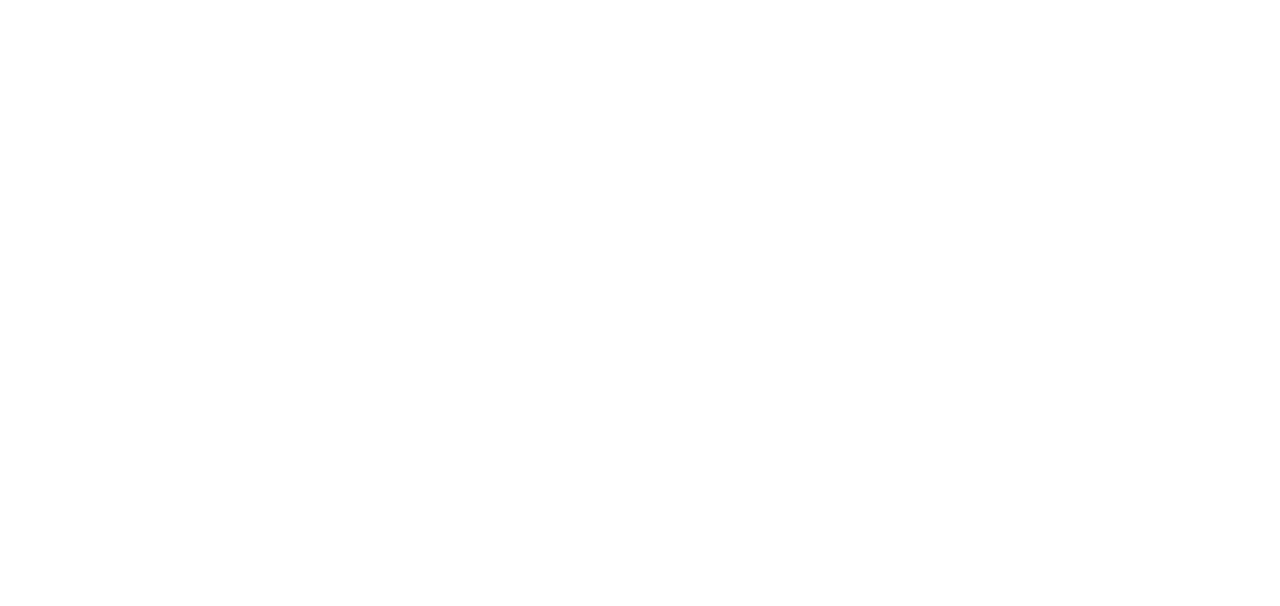
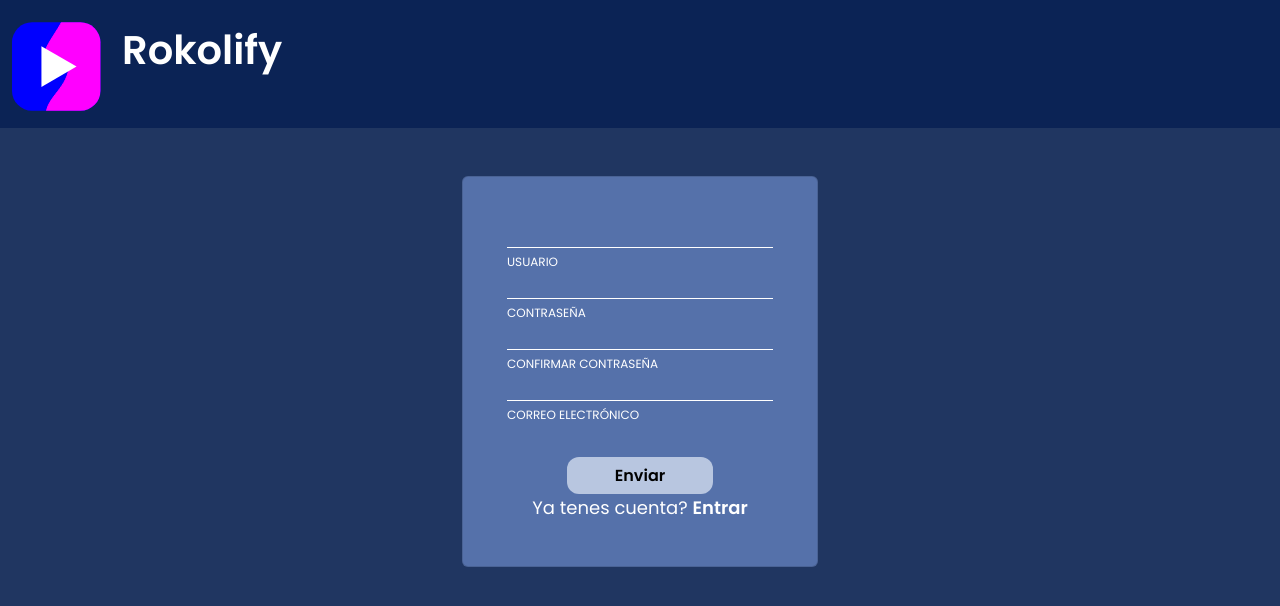
Before and after one commit to francoaccifonte/democratify, a React (Create React App) app: page /signup in a window 1280 px wide. Shown: the top 606 px of the page. Built offline with nearby package versions, Linux system fonts and the light colour scheme.

Commit message:
add signup form card

```diff
--- a/src/App.tsx
+++ b/src/App.tsx
@@ -6,6 +6,7 @@ import { useSelector, useDispatch } from 'react-redux'
 import './App.css'
 import OngoingPlaylistView from './views/ongoing_playlist/ongoing_playlist_view'
 import LoginView from './views/login_view'
+import SignupView from './views/signup/signup_view'
 import PlaylistSelectionView from './views/playlist_selection/playlist_selection_view'
 import PlaylistShowView from './views/playlist_show_view/playlist_show_view'
 import VotationView from './views/votation/votation_view'
@@ -35,6 +36,7 @@ function App () {
       <Router>
         <Switch>
           <Route exact path="/" component={LoginView} />
+          <Route exact path="/signup" component={SignupView} />
           <Route exact path="/playlists" component={PlaylistSelectionView} />
           <Route exact path="/playlists/ongoing" component={OngoingPlaylistView} />
           <Route exact path="/playlists/:id" component={PlaylistShowView} />
--- a/src/color_palette.ts
+++ b/src/color_palette.ts
@@ -8,7 +8,8 @@ const adminPalette = {
   Light: '#203661',
   Dark: '#000000',
   Muted: '#5571AA',
-  White: '#FFFFFF'
+  White: '#FFFFFF',
+  Black: '#000000'
 }
 
 const userPalette = {
@@ -21,7 +22,8 @@ const userPalette = {
   Light: '#770B5F',
   Dark: '#000000',
   Muted: '#AA1E8B',
-  White: '#FFFFFF'
+  White: '#FFFFFF',
+  Black: '#000000'
 }
 
 type Palettes = 'admin' | 'user';
--- a/src/index.css
+++ b/src/index.css
@@ -16,4 +16,11 @@ code {
   font-family: 'Poppins';
   /* src: local('Poppins-Regular'), url('./assets/fonts/Poppins-Regular.ttf') format('truetype'); */
   src: local('Poppins-Semi-Bold'), url('./assets/fonts/Poppins-SemiBold.ttf') format('truetype');
+  font-weight: 600;
 }
+
+@font-face {
+  font-family: 'Poppins';
+  src: local('Poppins-Regular'), url('./assets/fonts/Poppins-Regular.ttf') format('truetype');
+  font-weight: 400;
+}
--- a/src/views/components/text.tsx
+++ b/src/views/components/text.tsx
@@ -4,6 +4,7 @@ type TextProps = {
   type: string;
   color?: string;
   children: React.ReactNode;
+  onClick?: () => void;
 }
 
 const Text = (props: TextProps) => {
@@ -14,12 +15,37 @@ const Text = (props: TextProps) => {
     fontSize: '2.5rem',
     lineHeight: '3.75rem'
   }
+  const titleStyle = {
+    fontFamily: 'Poppins',
+    fontStyle: 'normal',
+    fontWeight: 600,
+    fontSize: '1rem',
+    lineHeight: '1.5rem'
+  }
   const bodyRegularStyle = {
     fontFamily: 'Poppins',
     fontStyle: 'normal',
-    fontWeight: 'normal',
+    fontWeight: '400',
     fontSize: '1.125rem',
     lineHeight: '1.75rem'
+  }
+  const bodyCaptionStyle = {
+    fontFamily: 'Poppins',
+    fontStyle: 'normal',
+    fontWeight: 'normal',
+    fontSize: '0.75rem',
+    lineHeight: '1.125rem'
+  }
+  const linkStyle = {
+    fontFamily: 'Poppins',
+    fontStyle: 'normal',
+    fontWeight: '600',
+    fontSize: '1.125rem',
+    lineHeight: '1.75rem',
+    cursor: 'pointer',
+    '&:hover': {
+      cursor: 'pointer'
+    }
   }
   let style: any
 
@@ -27,13 +53,22 @@ const Text = (props: TextProps) => {
     case 'header':
       style = headerStyle
       break
+    case 'title':
+      style = titleStyle
+      break
     case 'bodyRegular':
       style = bodyRegularStyle
+      break
+    case 'bodyCaption':
+      style = bodyCaptionStyle
+      break
+    case 'link':
+      style = linkStyle
       break
   }
   style.color = props.color
 
-  return <span style={style}>{props.children}</span>
+  return <span style={style} onClick={props.onClick}>{props.children}</span>
 }
 
 export default Text
--- /dev/null
+++ b/src/views/signup/index.tsx
@@ -0,0 +1,2 @@
+export { default as SignupCard } from './signup_card'
+export { default as Signupview } from './signup_view'
--- /dev/null
+++ b/src/views/signup/signup_card.tsx
@@ -0,0 +1,123 @@
+import React, { useState } from 'react'
+import Container from 'react-bootstrap/Container'
+import Card from 'react-bootstrap/Card'
+import Button from 'react-bootstrap/Button'
+import withStyles from 'react-jss'
+import { useHistory } from 'react-router-dom'
+
+import Text from '../components/text'
+
+const styles = (theme: any) => {
+  return {
+    container: {
+      width: '380px'
+    },
+    card: {
+      backgroundColor: theme.Muted,
+      padding: '28px',
+      borderRadius: '6px'
+    },
+    formInput: {
+      backgroundColor: theme.Muted,
+      border: 'none',
+      borderBottom: '1px solid white',
+      color: theme.White,
+      fontFamily: 'Poppins',
+      fontWeight: '400',
+      width: '100%',
+      '&:focus': {
+        outline: 'none',
+        borderBottom: `1px solid ${theme.Primary}`,
+        color: theme.Primary
+      }
+    },
+    formInputDanger: {
+      composes: '$formInput',
+      color: theme.Danger
+    },
+    submitButton: {
+      backgroundColor: theme.Info,
+      borderRadius: '12px',
+      border: 'none',
+      composes: 'px-5'
+    }
+  }
+}
+
+type SignupCardProps = { classes: any };
+
+const SignupCard = (props: SignupCardProps) => {
+  const { classes } = props
+  const history = useHistory()
+  const [userValue, setUserValue] = useState('')
+  const handleUserChange = (event: React.ChangeEvent<HTMLInputElement>) => {
+    event.preventDefault()
+    setUserValue(event.target.value)
+  }
+  const [validPassword, setValidPassword] = useState(true)
+  const [passwordValue, setPasswordValue] = useState('')
+  const handlePasswordChange = (event: React.ChangeEvent<HTMLInputElement>) => {
+    event.preventDefault()
+    setPasswordValue(event.target.value)
+  }
+  const [repeatPasswordValue, setRepeatPasswordValue] = useState('')
+  const handleRepeatPasswordChange = (event: React.ChangeEvent<HTMLInputElement>) => {
+    event.preventDefault()
+    setRepeatPasswordValue(event.target.value)
+    if (passwordValue !== event.target.value) {
+      setValidPassword(false)
+    } else {
+      setValidPassword(true)
+    }
+  }
+  const [emailValue, setEmailValue] = useState('')
+  const handleEmailChange = (event: React.ChangeEvent<HTMLInputElement>) => {
+    event.preventDefault()
+    setEmailValue(event.target.value)
+  }
+
+  const handleSubmit = () => {
+
+  }
+
+  return (
+    <Container className={classes.container}>
+        <Card className={classes.card}>
+          <Card.Body className="text-left">
+          <form>
+            <input type="text" value={userValue} onChange={handleUserChange} className={classes.formInput} spellCheck="false"/>
+            <br />
+            <Text type="bodyCaption" color="White">
+              USUARIO
+            </Text>
+            <input type="password" value={passwordValue} onChange={handlePasswordChange} className={validPassword ? classes.formInput : classes.formInputDanger}/>
+            <br />
+            <Text type="bodyCaption" color="White">
+              CONTRASEÑA
+            </Text>
+            <input type="password" value={repeatPasswordValue} onChange={handleRepeatPasswordChange} className={validPassword ? classes.formInput : classes.formInputDanger}/>
+            <br />
+            <Text type="bodyCaption" color="White">
+              CONFIRMAR CONTRASEÑA
+            </Text>
+            <input type="email" value={emailValue} onChange={handleEmailChange} className={classes.formInput} spellCheck="false"/>
+            <br />
+            <Text type="bodyCaption" color="White">
+              CORREO ELECTRÓNICO
+            </Text>
+          </form>
+          </Card.Body>
+          <Card.Body className="text-center">
+            <Button className={classes.submitButton} onClick={handleSubmit}>
+              <Text type="title" color="Black">Enviar</Text>
+            </Button>
+            <br />
+            <Text type="bodyRegular" color="White">Ya tenes cuenta? </Text>
+            <Text type="link" color="White" onClick={() => history.push('/login')}>Entrar</Text>
+          </Card.Body>
+        </Card>
+    </Container>
+  )
+}
+
+export default withStyles(styles)(SignupCard)
--- /dev/null
+++ b/src/views/signup/signup_view.tsx
@@ -0,0 +1,40 @@
+import React, { useState } from 'react'
+import { ThemeProvider } from 'react-jss'
+
+import FullHeightSkeleton from '../full_height_skeleton'
+import { SignupCard } from '.'
+import { adminPalette } from '../../color_palette'
+
+type SignupForm = {
+  user?: string,
+  password: string,
+  email: string,
+} | null
+type Steps = '0' | '1'
+
+const SignupView = () => {
+  const [formData, setFormData] = useState<SignupForm>()
+  const [step, setStep] = useState<Steps>('0')
+
+  const Content = () => {
+    switch (step) {
+      case '0':
+        return <SignupCard />
+      case '1':
+        return <></>
+    }
+  }
+  return (
+    <ThemeProvider theme={adminPalette} >
+      <FullHeightSkeleton header palette='admin' overflowY="hidden">
+        <div className="mt-5 d-flex flex-row justify-content-center w-100">
+          <div >
+            <SignupCard />
+          </div>
+        </div>
+      </FullHeightSkeleton>
+    </ThemeProvider>
+  )
+}
+
+export default SignupView
```
Also changed, not shown: .eslintrc.json.
